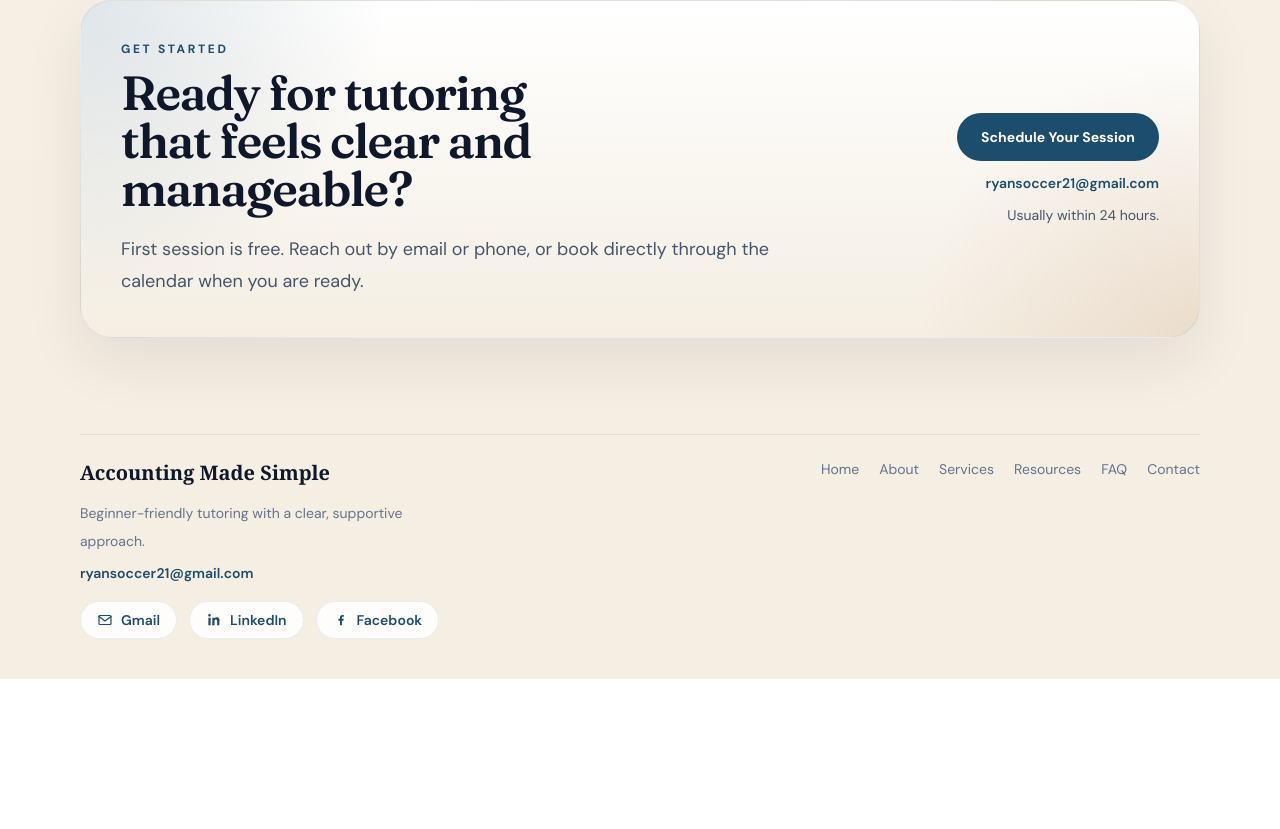
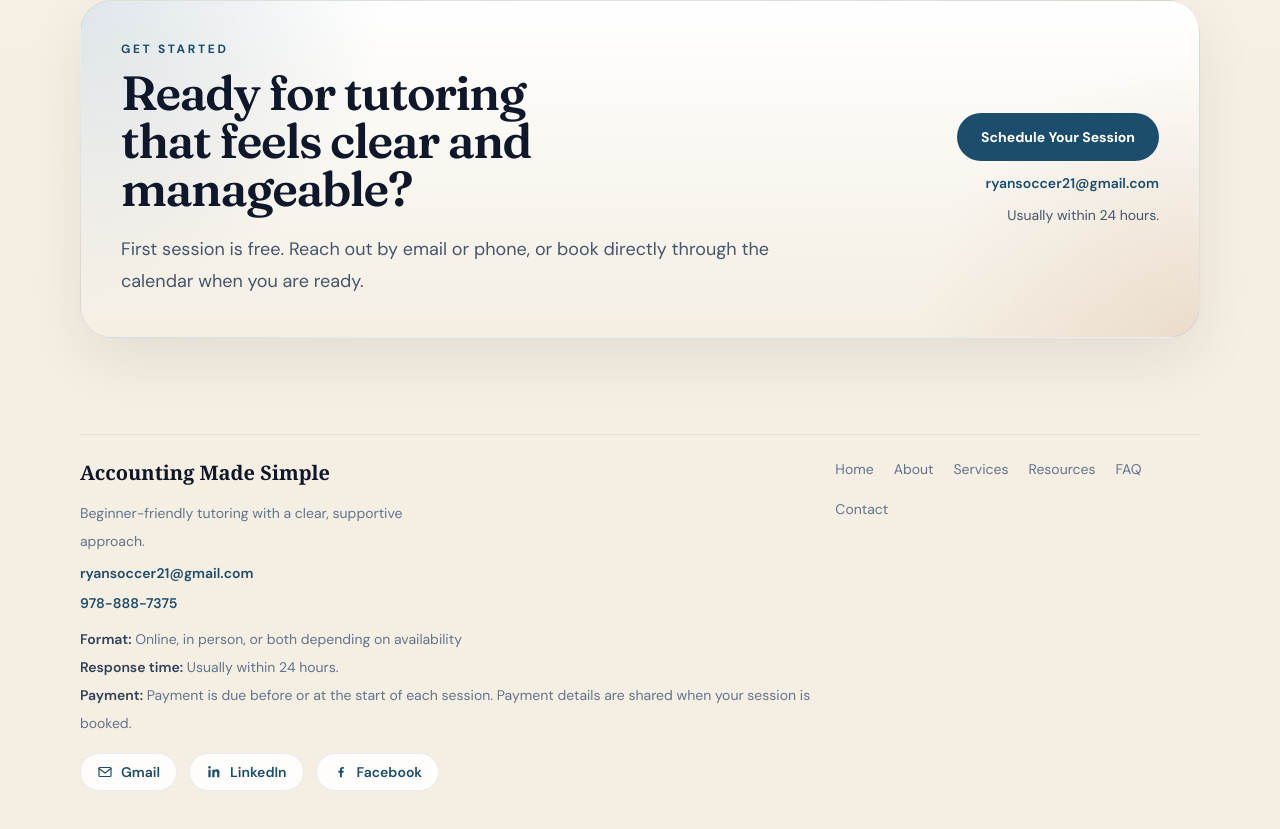
Before and after one commit to ryansoccer21-oss/accounting-made-simple, a Next.js app: page / in a window 1280 px wide. Shown: the part 6709-7538 px from the top of the page. Before the commit the page ends 7388 px from the top, so only its background shows below. Built offline with nearby package versions, Linux system fonts and the light colour scheme.

Commit message:
Expand footer with contact, format, and payment details

```diff
--- a/components/site-footer.js
+++ b/components/site-footer.js
@@ -16,6 +16,18 @@ export default function SiteFooter() {
           <a className="mt-2 inline-flex text-sm font-semibold text-[color:var(--brand)]" href={`mailto:${contactInfo.email}`}>
             {contactInfo.email}
           </a>
+          <a className="mt-2 block text-sm font-semibold text-[color:var(--brand)]" href={`tel:${contactInfo.phone.replace(/[^0-9]/g, "")}`}>
+            {contactInfo.phone}
+          </a>
+          <p className="mt-3 text-sm leading-7 text-slate-500">
+            <span className="font-semibold text-slate-700">Format:</span> {contactInfo.format}
+          </p>
+          <p className="text-sm leading-7 text-slate-500">
+            <span className="font-semibold text-slate-700">Response time:</span> {contactInfo.responseTime}
+          </p>
+          <p className="text-sm leading-7 text-slate-500">
+            <span className="font-semibold text-slate-700">Payment:</span> {contactInfo.paymentNote}
+          </p>
           <div className="mt-4">
             <SocialLinks compact />
           </div>
```
